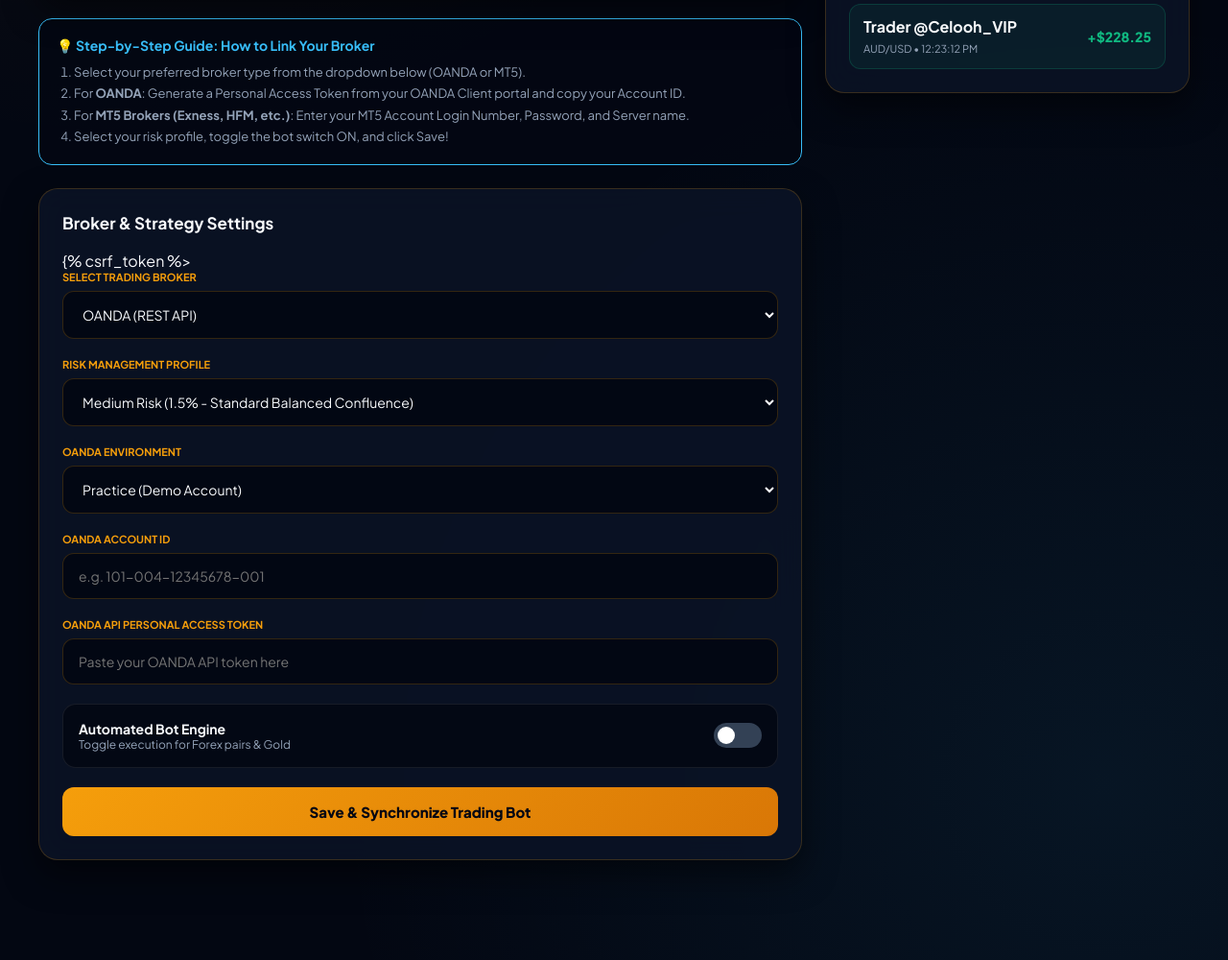
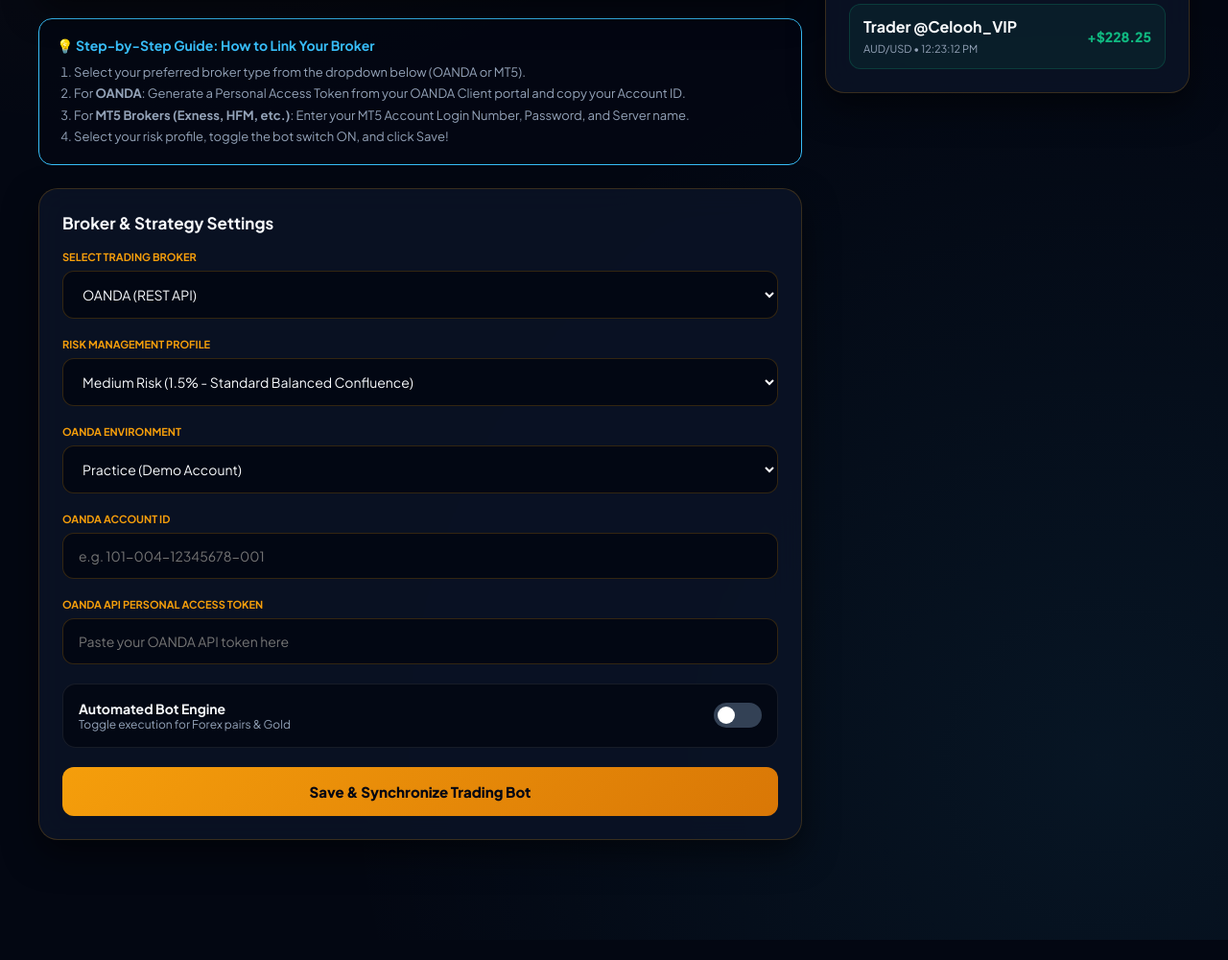
Before and after one commit to snowmanly101/deriv_trading_bot, a Django app: page /dashboard/ in a window 1280 px wide. Shown: the part 834-1834 px from the top of the page at 96% size. After the commit the page ends 1813 px from the top, so only its background shows below. Run offline with Django 5.2, Linux system fonts and the light colour scheme; a user stored in the database is signed in; data comes from the database, SQL or seed files in the repository; data that the repository does not hold is empty.

Commit message:
Remove extra bracket from csrf_token

```diff
--- a/dashboard/templates/dashboard/index.html
+++ b/dashboard/templates/dashboard/index.html
@@ -410,7 +410,7 @@
                 </div>
 
                 <form method="POST" action="{% url 'update_broker_settings' %}">
-                    {% csrf_token %>
+                    {% csrf_token %}
 
                     <div class="form-group">
                         <label>Select Trading Broker</label>
```
